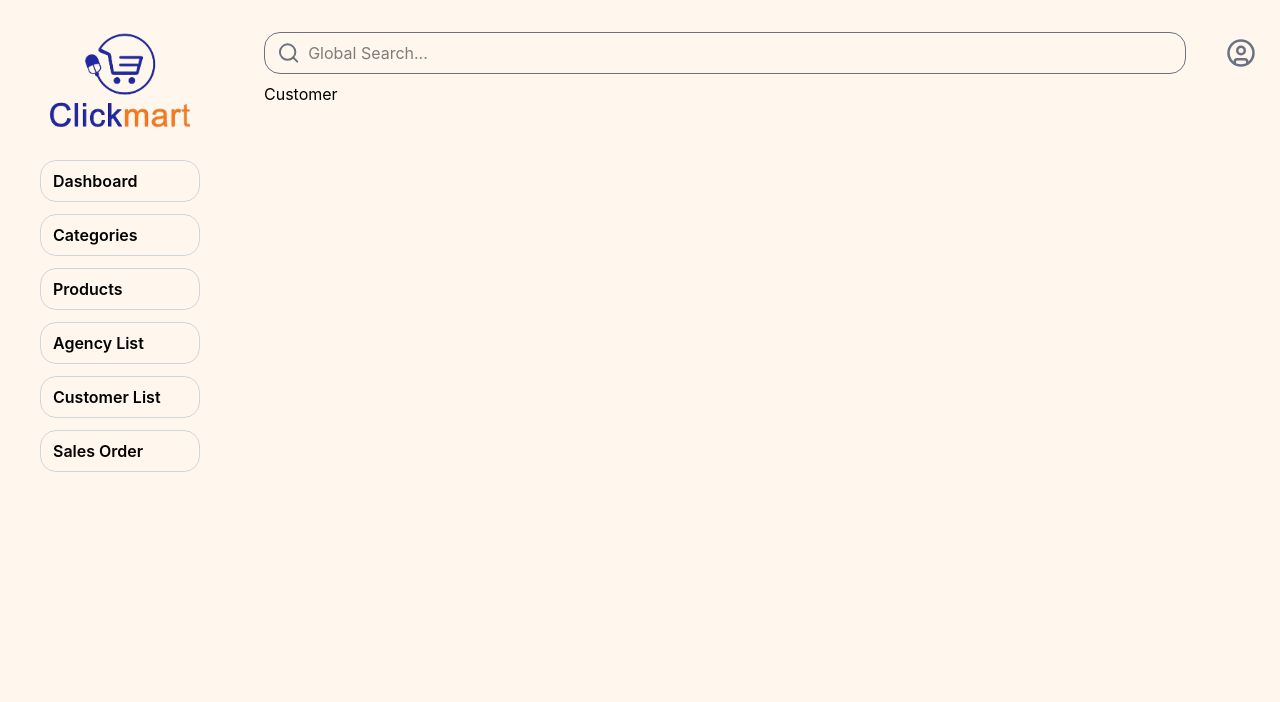
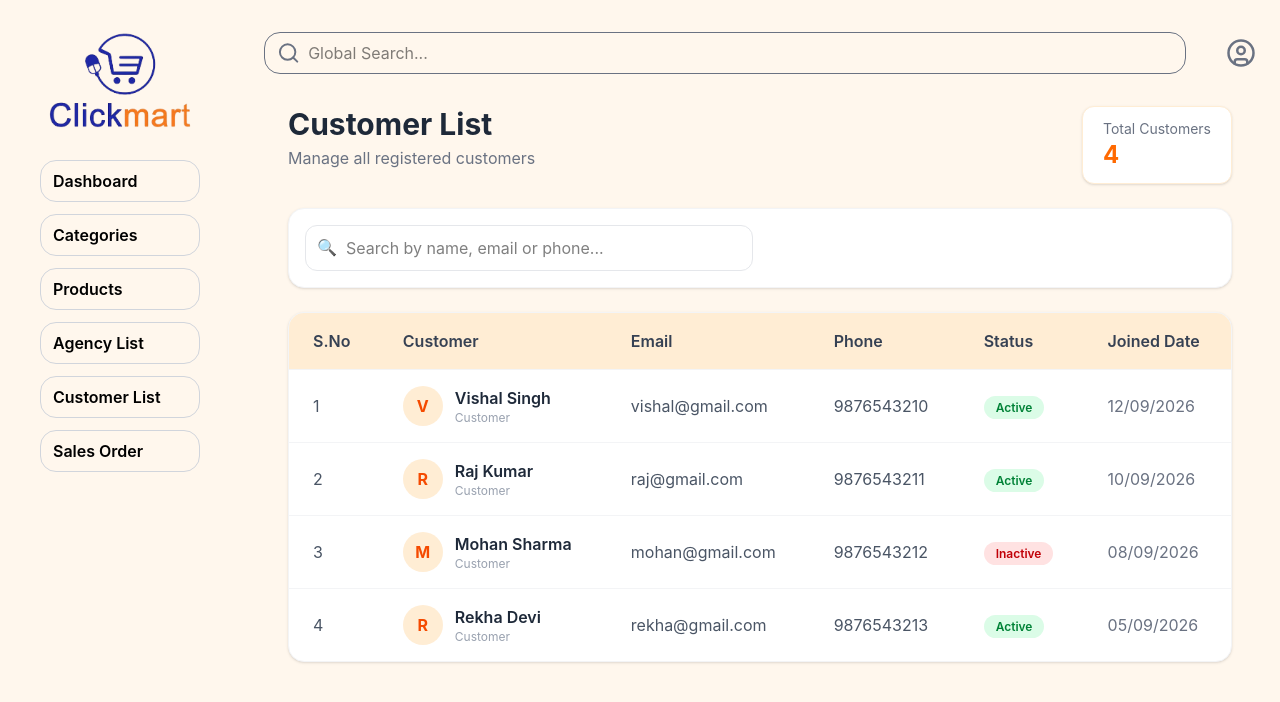
Before and after one commit to Vishal14081997/e-commerce-clickmart, a React (Vite) app in the folder client/: page /customer in a window 1280 px wide. Shown: the top 702 px of the page. Built offline with nearby package versions, Linux system fonts and the light colour scheme.

Commit message:
update code

```diff
--- a/client/src/pages/Customer.jsx
+++ b/client/src/pages/Customer.jsx
@@ -1,9 +1,220 @@
-import React from 'react'
+import React from "react";
 
 const Customer = () => {
+  const customers = [
+    {
+      id: 1,
+      full_name: "Vishal Singh",
+      email: "vishal@gmail.com",
+      phone_no: "9876543210",
+      status: "Active",
+      createdAt: "12/09/2026",
+    },
+    {
+      id: 2,
+      full_name: "Raj Kumar",
+      email: "raj@gmail.com",
+      phone_no: "9876543211",
+      status: "Active",
+      createdAt: "10/09/2026",
+    },
+    {
+      id: 3,
+      full_name: "Mohan Sharma",
+      email: "mohan@gmail.com",
+      phone_no: "9876543212",
+      status: "Inactive",
+      createdAt: "08/09/2026",
+    },
+    {
+      id: 4,
+      full_name: "Rekha Devi",
+      email: "rekha@gmail.com",
+      phone_no: "9876543213",
+      status: "Active",
+      createdAt: "05/09/2026",
+    },
+  ];
+
   return (
-    <div>Customer</div>
-  )
-}
+    <div className="min-h-screen bg-orange-50/40 p-6">
 
-export default Customer
+      {/* Header */}
+      <div className="flex flex-col sm:flex-row justify-between gap-4 mb-6">
+
+        <div>
+          <h1 className="text-3xl font-bold text-gray-800">
+            Customer List
+          </h1>
+
+          <p className="text-gray-500 mt-1">
+            Manage all registered customers
+          </p>
+        </div>
+
+        {/* Total Customers */}
+        <div className="bg-white rounded-xl px-5 py-3 shadow-sm border border-orange-100">
+          <p className="text-sm text-gray-500">
+            Total Customers
+          </p>
+
+          <h2 className="text-2xl font-bold text-orange-500">
+            {customers.length}
+          </h2>
+        </div>
+
+      </div>
+
+      {/* Search */}
+      <div className="bg-white rounded-2xl p-4 shadow-sm border border-gray-100 mb-6">
+
+        <div className="relative max-w-md">
+
+          <span className="absolute left-3 top-2.5 text-gray-400">
+            🔍
+          </span>
+
+          <input
+            type="text"
+            placeholder="Search by name, email or phone..."
+            className="w-full border border-gray-200 rounded-xl
+            pl-10 pr-4 py-2.5 outline-none
+            focus:ring-2 focus:ring-orange-300"
+          />
+
+        </div>
+
+      </div>
+
+      {/* Table */}
+      <div className="bg-white rounded-2xl shadow-sm border border-gray-100 overflow-hidden">
+
+        <div className="overflow-x-auto">
+
+          <table className="w-full text-left">
+
+            {/* Table Header */}
+            <thead className="bg-orange-100 text-gray-700">
+
+              <tr>
+                <th className="px-6 py-4 font-semibold">
+                  S.No
+                </th>
+
+                <th className="px-6 py-4 font-semibold">
+                  Customer
+                </th>
+
+                <th className="px-6 py-4 font-semibold">
+                  Email
+                </th>
+
+                <th className="px-6 py-4 font-semibold">
+                  Phone
+                </th>
+
+                <th className="px-6 py-4 font-semibold">
+                  Status
+                </th>
+
+                <th className="px-6 py-4 font-semibold">
+                  Joined Date
+                </th>
+              </tr>
+
+            </thead>
+
+            {/* Table Body */}
+            <tbody>
+
+              {customers.map((customer, index) => (
+
+                <tr
+                  key={customer.id}
+                  className="border-t border-gray-100
+                  hover:bg-orange-50/50 transition"
+                >
+
+                  {/* S.No */}
+                  <td className="px-6 py-4 text-gray-600">
+                    {index + 1}
+                  </td>
+
+                  {/* Customer */}
+                  <td className="px-6 py-4">
+
+                    <div className="flex items-center gap-3">
+
+                      <div
+                        className="w-10 h-10 rounded-full
+                        bg-orange-100 text-orange-600
+                        flex items-center justify-center
+                        font-bold"
+                      >
+                        {customer.full_name.charAt(0)}
+                      </div>
+
+                      <div>
+
+                        <p className="font-semibold text-gray-800">
+                          {customer.full_name}
+                        </p>
+
+                        <p className="text-xs text-gray-400">
+                          Customer
+                        </p>
+
+                      </div>
+
+                    </div>
+
+                  </td>
+
+                  {/* Email */}
+                  <td className="px-6 py-4 text-gray-600">
+                    {customer.email}
+                  </td>
+
+                  {/* Phone */}
+                  <td className="px-6 py-4 text-gray-600">
+                    {customer.phone_no}
+                  </td>
+
+                  {/* Status */}
+                  <td className="px-6 py-4">
+
+                    <span
+                      className={`px-3 py-1 rounded-full text-xs font-semibold
+                      ${
+                        customer.status === "Active"
+                          ? "bg-green-100 text-green-700"
+                          : "bg-red-100 text-red-700"
+                      }`}
+                    >
+                      {customer.status}
+                    </span>
+
+                  </td>
+
+                  {/* Date */}
+                  <td className="px-6 py-4 text-gray-500">
+                    {customer.createdAt}
+                  </td>
+
+                </tr>
+
+              ))}
+
+            </tbody>
+
+          </table>
+
+        </div>
+
+      </div>
+
+    </div>
+  );
+};
+
+export default Customer;
--- a/client/src/pages/Profile.jsx
+++ b/client/src/pages/Profile.jsx
@@ -3,8 +3,28 @@ import axios from "axios";
 import { Mail, Phone, User, ShieldCheck, ShieldAlert } from "lucide-react";
 import toast from "react-hot-toast";
 
+
 const Profile = () => {
+    const token = localStorage.getItem("token")
+    const [data, setData] = useState("")
 
+    const fetchProfile = async () => {
+        try {
+            const response = await axios.get("http://localhost:3000/admin/get-profile", {
+                headers: {
+                    Authorization: `Bearer ${token}`
+                }
+            })
+            console.log(response.data);
+            setData(response.data.data)
+        } catch (error) {
+            console.log(error.response.data.message);
+
+        }
+    }
+    useEffect(() => {
+        fetchProfile()
+    }, [])
     return (
         <div className="min-h-[80vh] w-full bg-white p-6">
             <div className="mx-auto max-w-xl">
@@ -16,18 +36,18 @@ const Profile = () => {
                         <div className="h-16 w-16 shrink-0 overflow-hidden rounded-full bg-gray-100">
 
                             <img
-                                src=""
+                                src={data.image_url || null}
                                 alt="Profile"
-                                className="h-full w-full object-cover"
+                                className="h-full w-full object-cover "
                             />
                         </div>
 
                         <div className="min-w-0">
                             <p className="truncate text-lg font-semibold text-gray-900">
-                                User
+                                {data.full_name}
                             </p>
                             <span className="mt-1 inline-block rounded-full bg-gray-100 px-2.5 py-0.5 text-xs font-medium text-gray-600">
-                                Admin
+                                {data.userType}
                             </span>
                         </div>
                     </div>
@@ -39,7 +59,7 @@ const Profile = () => {
                             <div className="min-w-0">
                                 <p className="text-xs text-gray-500">Email</p>
                                 <p className="truncate text-sm font-medium text-gray-900">
-                                    vishal@gmail.com
+                                    {data.email}
                                 </p>
                             </div>
                         </div>
@@ -49,23 +69,19 @@ const Profile = () => {
                             <div className="min-w-0">
                                 <p className="text-xs text-gray-500">Phone Number</p>
                                 <p className="text-sm font-medium text-gray-900">
-                                    789980980809
+                                    {data.phone_no}
                                 </p>
                             </div>
                         </div>
 
                         <div className="flex items-center gap-3 py-4">
-                            {/* {isActive ? (
-                                <ShieldCheck size={17} className="text-green-500" />
-                            ) : (
-                                <ShieldAlert size={17} className="text-red-400" />
-                            )} */}
                             <div className="min-w-0">
                                 <p className="text-xs text-gray-500">Account Status</p>
+
                                 <p
                                     className={`text-sm font-medium `}
                                 >
-                                    Active
+                                    {data.status}
                                 </p>
                             </div>
                         </div>
```
Also changed, not shown: 2 other files (tests, documents, lock files or other folders).
